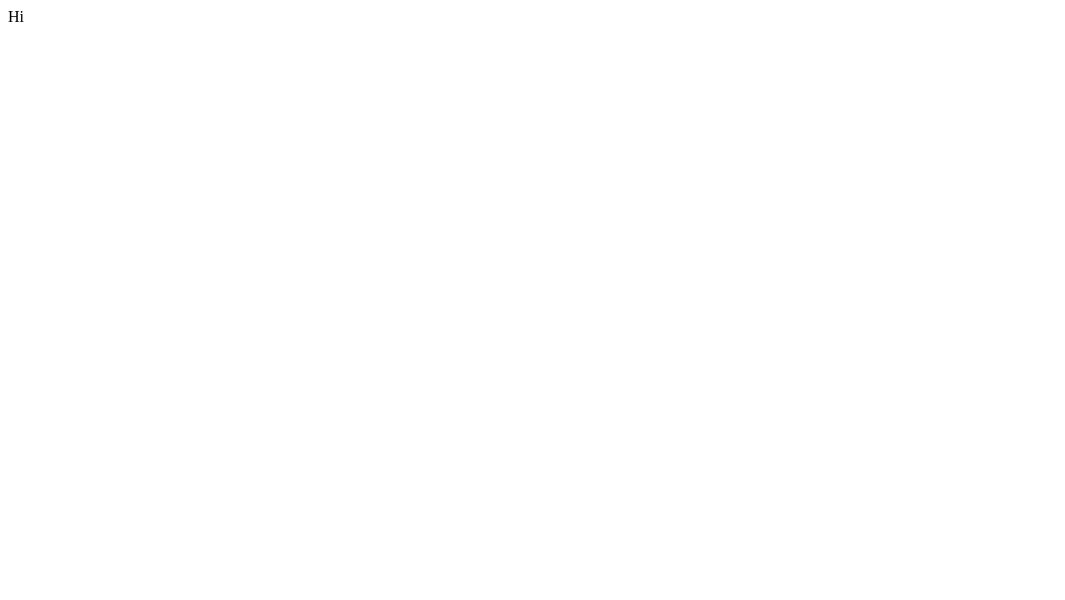
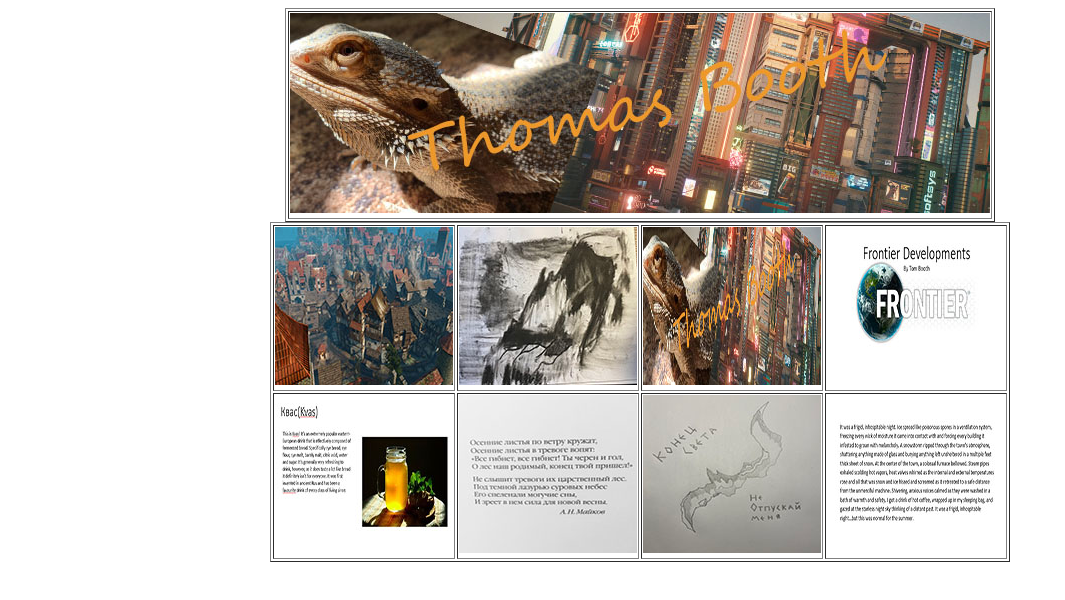
Before and after one commit to LividLemon1/me, a plain HTML site: page index.html in a window 1280 px wide. Shown: the whole page, without its empty margins (0-1065 px from the left). Drawn offline with Linux system fonts and the light colour scheme.

Commit message:
Add files via upload

```diff
--- a/index.html
+++ b/index.html
@@ -1 +1,33 @@
-Hi
+<!doctype html>
+<html>
+<head>
+<meta charset="utf-8">
+<title>Untitled Document</title>
+</head>
+
+<body>
+<table width="200" border="1" align="center">
+  <tbody>
+    <tr>
+      <th scope="col"><img src="BannerHeader.jpg" width="700" height="200" alt=""/></th>
+    </tr>
+  </tbody>
+</table>
+<table width="200" border="1" align="center">
+  <tbody>
+    <tr>
+      <th scope="col"><a href="Images/Artist1.jpg"><img src="Thumbnails/Artist1Thumb.jpg" width="178" height="158" alt=""/></a></th>
+      <th scope="col"><a href="Images/Artist2.jpg"><img src="Thumbnails/Artist2Thumb.jpg" width="178" height="158" alt=""/></a></th>
+      <th scope="col"><a href="Images/Banners.pdf"><img src="Thumbnails/BannerHeaderThmub.jpg" width="178" height="158" alt=""/></a></th>
+      <th scope="col"><a href="Images/Frontier Developments - Elite.odp"><img src="Thumbnails/FinalPresThumb.jpg" width="178" height="158" alt=""/></a></th>
+    </tr>
+    <tr>
+      <td><a href="Images/The Kvas Scale.pptx"><img src="Thumbnails/KvasScaleThumb.jpg" width="178" height="158" alt=""/></a></td>
+      <td><a href="Images/Poem.jpg"><img src="Thumbnails/PoemThumb.jpg" width="178" height="158" alt=""/></a></td>
+      <td><a href="Images/Remix.jpg"><img src="Thumbnails/RemixThumb.jpg" width="178" height="158" alt=""/></a></td>
+      <td><a href="Images/UncomfortableArt.jpg"><img src="Thumbnails/UncomfortableArtThumb.jpg" width="178" height="158" alt=""/></a></td>
+    </tr>
+  </tbody>
+</table>
+</body>
+</html>
```
Also changed, not shown: BannerHeader.jpg (added), Images/Artist1.jpg (added), Images/FinalPres.jpg (added), Images/KvasScale.jpg (added), Images/Poem.jpg (added), Images/Remix.jpg (added), Images/UncomfortableArt.jpg (added), Thumbnails/Artist1Thumb.jpg (added), Thumbnails/Artist2Thumb.jpg (added), Thumbnails/BannerHeaderThmub.jpg (added), Thumbnails/FinalPresThumb.jpg (added), Thumbnails/KvasScaleThumb.jpg (added), Thumbnails/PoemThumb.jpg (added), Thumbnails/RemixThumb.jpg (added), 1 more files, 4 other files.
